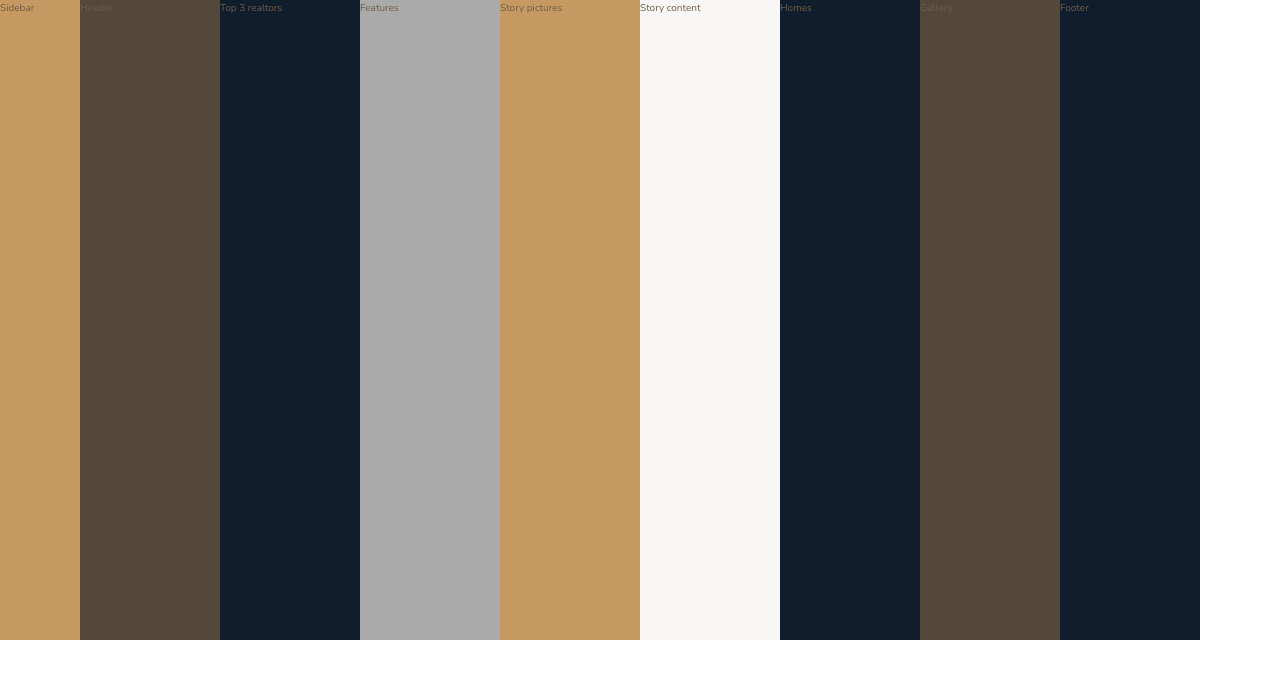
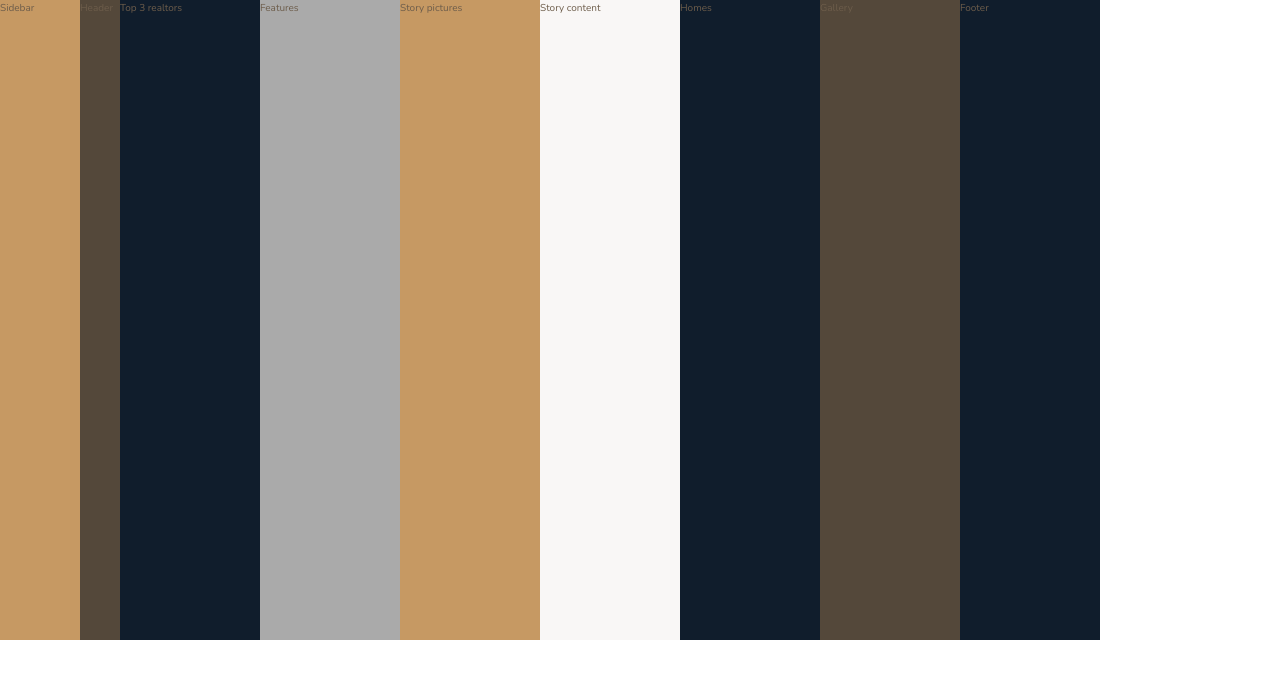
Before and after one commit to Scientific-Research/mk-advanced-css-grid-layouts-nexter, a website: page index.html in a window 1280 px wide. Drawn offline with nearby package versions, Linux system fonts and the light colour scheme.

Commit message:
we added two fractional units (1fr), one in left and the second in the right to push all the other 8 items in the middle°

```diff
--- a/sass/_base.scss
+++ b/sass/_base.scss
@@ -45,7 +45,7 @@ body {
   // grid-template-columns: repeat(8, 14rem); // but when we decrease and increase the width
   // of the page, the width of every column doesn't change, to make it changeable, we use
   // minmax() function
-  grid-template-columns: 8rem repeat(8, minmax(min-content, 14rem));
+  grid-template-columns: 8rem 1fr repeat(8, minmax(min-content, 14rem)) 1fr;
   // min would be min-content and max would be 14rem. So, we want to have 8 columns and every column
   // has to have width between min-content as minimum width and 140px as maximum width!
 }
```
Also changed, not shown: css/style.css.
